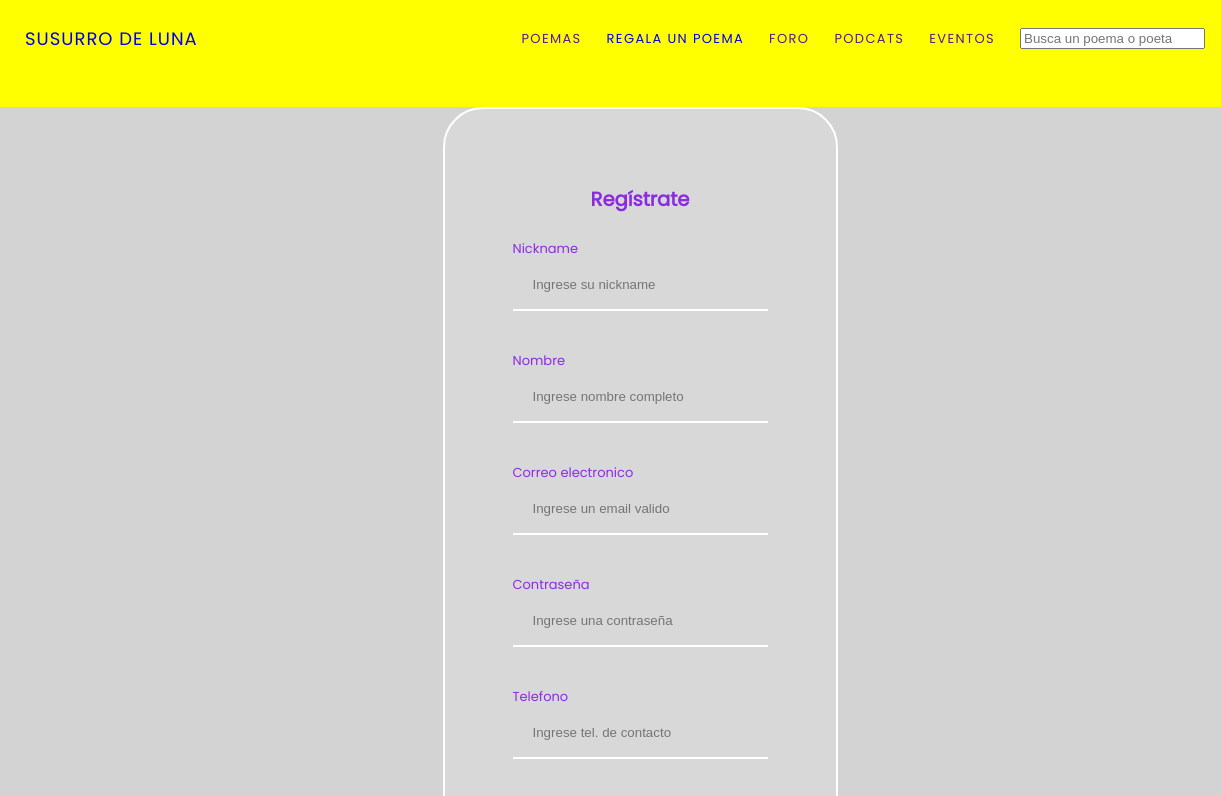
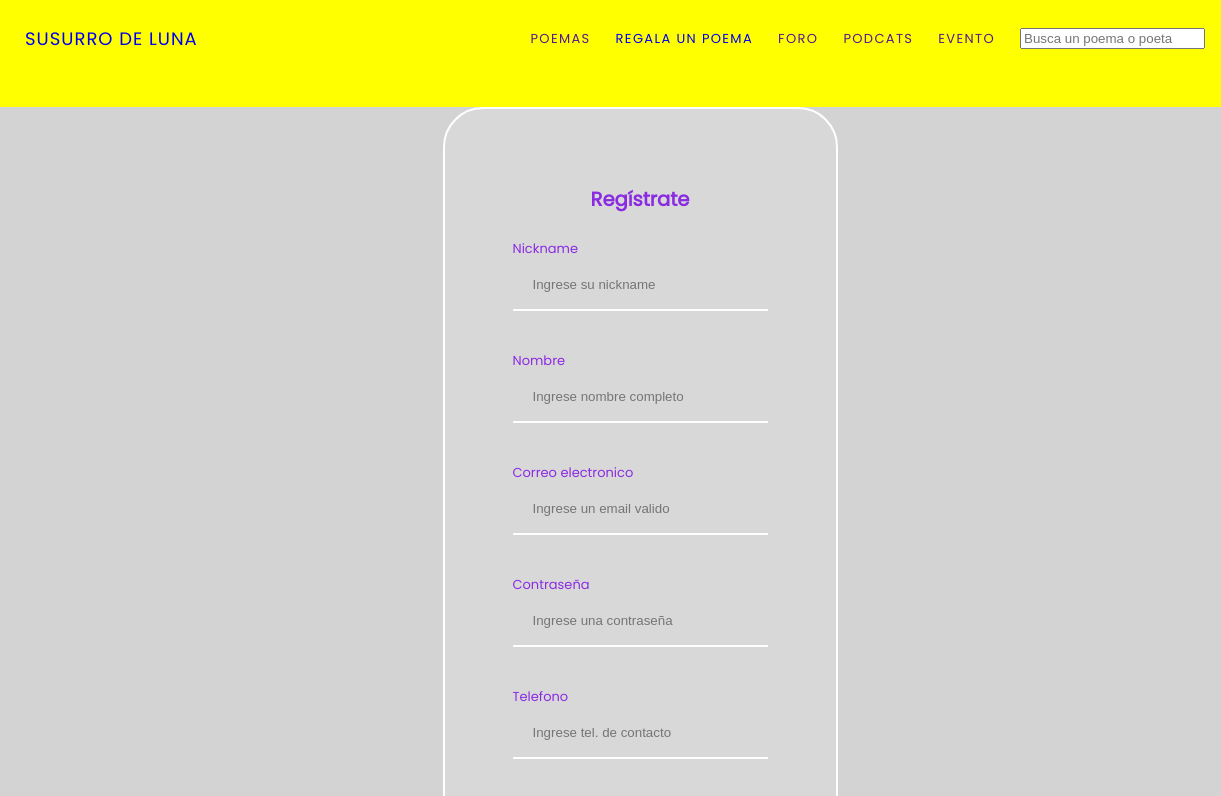
Before and after one commit to jcardonamde/Reto5_CursoFS_IME, a plain HTML site: page registro.html in a window 1280 px wide. Shown: the top 796 px of the page, 0-1221 px from the left. Drawn offline with Linux system fonts and the light colour scheme.

Commit message:
Update registro.html
Es un cambio de pruebas de la nuba al local Explicación UPB

```diff
--- a/registro.html
+++ b/registro.html
@@ -28,7 +28,7 @@
                         <a href="">Podcats</a>
                     </li>
                     <li>
-                        <a href="">Eventos</a>
+                        <a href="">Evento</a>
                     </li>
                     <li class="menu__home-search">
                         <input type="text" placeholder="Busca un poema o poeta">
```
